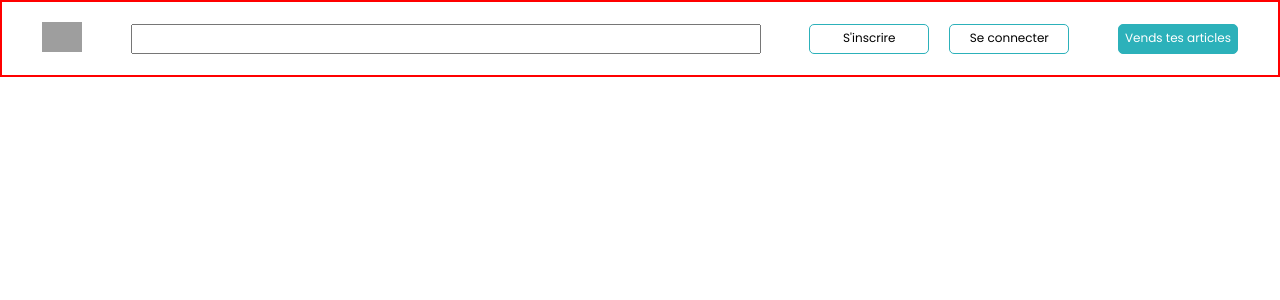
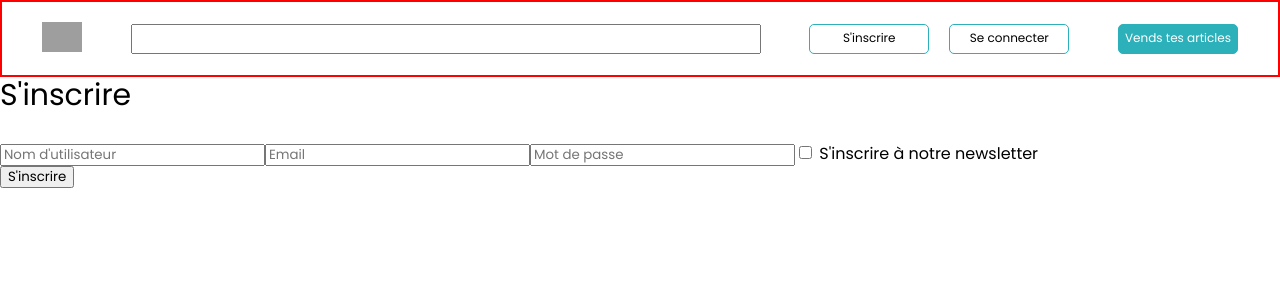
Before and after one commit to Pierre-Jean-Sert/vinted-frontend, a React (Vite) app: page /user/signup in a window 1280 px wide. Shown: the top 300 px of the page. Built offline with nearby package versions, Linux system fonts and the light colour scheme; grey boxes are pictures that could not be loaded.

Commit message:
signup complete, just a non refresh in home

```diff
--- a/package.json
+++ b/package.json
@@ -11,6 +11,7 @@
   },
   "dependencies": {
     "axios": "^1.7.7",
+    "js-cookie": "^3.0.5",
     "react": "^18.3.1",
     "react-dom": "^18.3.1",
     "react-router-dom": "^6.28.0"
--- a/src/App.css
+++ b/src/App.css
@@ -57,11 +57,15 @@ header > input {
   border: solid 1px #2cb1ba;
   border-radius: 5px;
   background-color: transparent;
+
+  cursor: pointer;
 }
 
 .colored {
   background-color: #2cb1ba;
   color: white;
+
+  cursor: pointer;
 }
 
 /* --------------------------------------- */
@@ -132,3 +136,5 @@ header > input {
 .size-brand {
   color: #999999;
 }
+
+/* OFFER */
--- a/src/App.jsx
+++ b/src/App.jsx
@@ -15,6 +15,7 @@ import { BrowserRouter as Router, Routes, Route } from "react-router-dom";
 //! Pages import
 import Home from "./pages/Home";
 import Offer from "./pages/Offer";
+import Signup from "./pages/signup/Signup";
 
 //! Components import
 import Header from "./components/Header";
@@ -25,16 +26,17 @@ import Header from "./components/Header";
 function App() {
   return (
     <>
-      {/* HEADER */}
-      <Header></Header>
-
       {/* ROUTES */}
       <Router>
+        {/* HEADER */}
+        <Header></Header>
         <Routes>
           {/* Home route */}
           <Route path="/" element={<Home></Home>}></Route>
           {/* Offer route */}
-          <Route path="/offer/:id" element={<Offer></Offer>}></Route>
+          <Route path="/offers/:id" element={<Offer></Offer>}></Route>
+          {/* Signup route */}
+          <Route path="/user/signup" element={<Signup></Signup>}></Route>
         </Routes>
       </Router>
 
--- a/src/components/Header.jsx
+++ b/src/components/Header.jsx
@@ -9,8 +9,29 @@
 //! Img import
 import logo from "../assets/vinted-logo.png";
 
+//! Libraries import
+import Cookies from "js-cookie";
+
+//! Hooks import
+import { useNavigate } from "react-router-dom";
+import { useState, useEffect } from "react";
+
 //* HEADER FUNCTION
 function Header() {
+  //
+  // Def navigate
+  const navigate = useNavigate();
+
+  //States
+  const [isConnected, setIsConnected] = useState(false);
+
+  // Check Token and connection
+  useEffect(() => {
+    if (Cookies.get("token")) {
+      setIsConnected(true);
+    }
+  }, []);
+
   return (
     <header>
       <div>
@@ -19,10 +40,27 @@ function Header() {
 
       <input></input>
 
-      <div className="user">
-        <button className="header-button">S'inscrire</button>
-        <button className="header-button">Se connecter</button>
-      </div>
+      {/* Check if user is connecter or not */}
+      {isConnected ? (
+        <button
+          onClick={() => {
+            Cookies.remove("token");
+            setIsConnected(false);
+          }}
+        >
+          Se déconnecter
+        </button>
+      ) : (
+        <div className="user">
+          <button
+            className="header-button"
+            onClick={() => navigate("/user/signup")}
+          >
+            S'inscrire
+          </button>
+          <button className="header-button">Se connecter</button>
+        </div>
+      )}
 
       <div>
         <button className="header-button colored">Vends tes articles</button>
--- a/src/pages/Home.jsx
+++ b/src/pages/Home.jsx
@@ -67,9 +67,9 @@ function Home() {
                 return (
                   <>
                     {/* Link to offer */}
-                    <Link to={`/offer/${offer._id}`}>
+                    <Link key={offer._id} to={`/offers/${offer._id}`}>
                       {/* OFFER CARD */}
-                      <div key={offer._id} className="offer-card">
+                      <div className="offer-card">
                         <div className="owner-name">
                           {/* Owner avatar */}
                           <img
@@ -91,7 +91,9 @@ function Home() {
 
                         <div>
                           {/* Price */}
-                          <p className="price">{offer.product_price} €</p>
+                          <p className="price">
+                            {offer.product_price.toFixed(2)} €
+                          </p>
 
                           {/* Size and Brand */}
                           {offer.product_details.map((brand) => {
--- a/src/pages/Offer.jsx
+++ b/src/pages/Offer.jsx
@@ -18,7 +18,6 @@ function Offer() {
   const { id } = useParams();
   const url = "https://lereacteur-vinted-api.herokuapp.com/v2/offers/" + id;
 
-  //
   //States
   const [data, setData] = useState({});
   const [isLoading, setIsLoading] = useState(true);
@@ -44,14 +43,19 @@ function Offer() {
 
     //fetchData calling
     fetchData();
-  }, []);
+  }, [url]);
 
   return (
-    <section>
-      Je suis l'offre {id}
-      {isLoading || console.log(data.owner.account.username)}
-      <h2>A faire !!!</h2>
-    </section>
+    <>
+      {isLoading ? (
+        <p>En cours de chargement...</p>
+      ) : (
+        <main>
+          <div>Image</div>
+          <div>Bloc de texte</div>
+        </main>
+      )}
+    </>
   );
 }
 
--- /dev/null
+++ b/src/pages/signup/Signup.jsx
@@ -0,0 +1,118 @@
+/*
+
+* Vinted frontend
+
+* Signup page
+
+*/
+
+//! Libraries import
+import axios from "axios";
+import Cookies from "js-cookie";
+
+//! Hooks import
+import { useState } from "react";
+import { useNavigate } from "react-router-dom";
+
+//* HOME FUNCTION
+function Signup() {
+  //Form states
+  const [userName, setUsername] = useState("");
+  const [email, setEmail] = useState("");
+  const [password, setPassword] = useState("");
+  const [newsletter, setNewsletter] = useState(false);
+
+  // Def navigate
+  const navigate = useNavigate();
+
+  // * handleSubmit sub-function
+  const handleSubmit = async (event) => {
+    //
+    // Prevent browser refresh
+    event.preventDefault();
+
+    //Axios request
+    try {
+      // Axios request
+      const response = await axios.post(
+        "https://lereacteur-vinted-api.herokuapp.com/user/signup",
+        {
+          username: userName,
+          email: email,
+          password: password,
+          newsletter: newsletter,
+        }
+      );
+
+      //Token collected and stocked in cookies
+      const token = response.data.token;
+      Cookies.set("token", token, { expires: 7 });
+
+      console.log(token);
+
+      //Return to home
+      navigate("/");
+
+      //
+    } catch (error) {
+      console.log(error);
+    }
+  };
+
+  return (
+    <>
+      <main>
+        <h2>S'inscrire</h2>
+        <form onSubmit={handleSubmit}>
+          <input
+            id="userName"
+            type="text"
+            placeholder="Nom d'utilisateur"
+            name="userName"
+            onChange={(event) => {
+              setUsername(event.target.value);
+            }}
+            value={userName}
+          ></input>
+
+          <input
+            id="email"
+            type="text"
+            placeholder="Email"
+            name="email"
+            onChange={(event) => {
+              setEmail(event.target.value);
+            }}
+            value={email}
+          ></input>
+
+          <input
+            id="password"
+            type="password"
+            placeholder="Mot de passe"
+            name="password"
+            onChange={(event) => {
+              setPassword(event.target.value);
+            }}
+            value={password}
+          ></input>
+
+          <input
+            type="checkbox"
+            id="newsletter"
+            name="newsletter"
+            onClick={() => setNewsletter(true)}
+          ></input>
+
+          <span> S'inscrire à notre newsletter</span>
+
+          <div>
+            <button type="submit">S'inscrire</button>
+          </div>
+        </form>
+      </main>
+    </>
+  );
+}
+
+export default Signup;
```
Also changed, not shown: src/pages/signup/signup.css (added), 1 other file (tests, documents, lock files or other folders).
